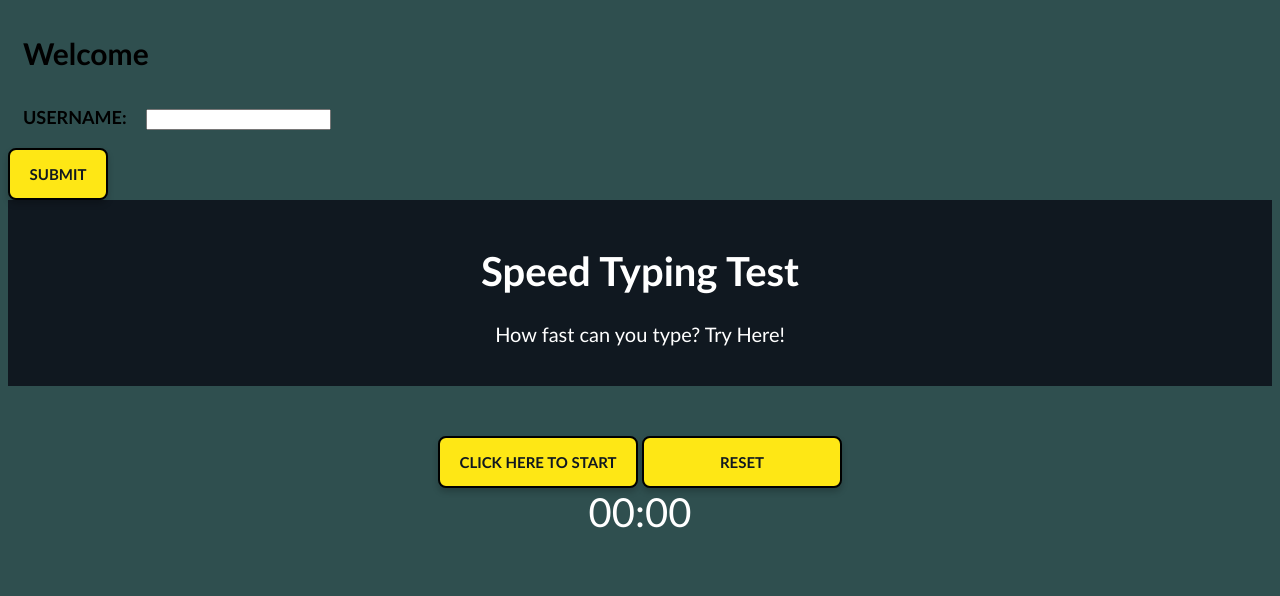
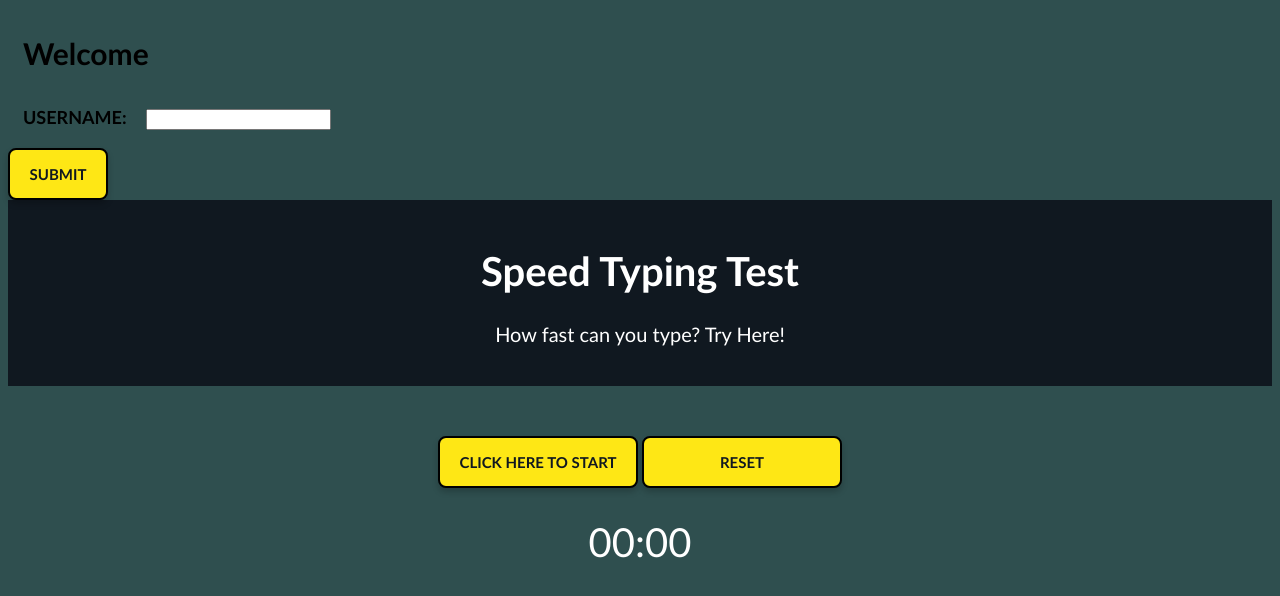
Before and after one commit to mthiggins1s/typing-speed-test-project, a plain HTML site: page index.html in a window 1280 px wide. Drawn offline with Linux system fonts and the light colour scheme.

Commit message:
made changes

```diff
--- a/styles/design.css
+++ b/styles/design.css
@@ -11,6 +11,7 @@ body {
     font-size: 40px;
     color: white;
     font-family: 'Gill Sans', 'Gill Sans MT', Calibri, 'Trebuchet MS', sans-serif;
+    margin-top: 30px;
 }
 
 .text-input {
@@ -115,9 +116,9 @@ body {
     border: 2px solid #000000;
     color: #101820;
     padding: 15px 0;
+    font-weight: bold;
     width: 100px;
     text-align: center;
-    font-weight: bold;
     font-size: 15px;
     font-family: 'Gill Sans', 'Gill Sans MT', Calibri, 'Trebuchet MS', sans-serif;
     cursor: pointer;
```
Also changed, not shown: scripts/script.js (+7 -0 lines).
